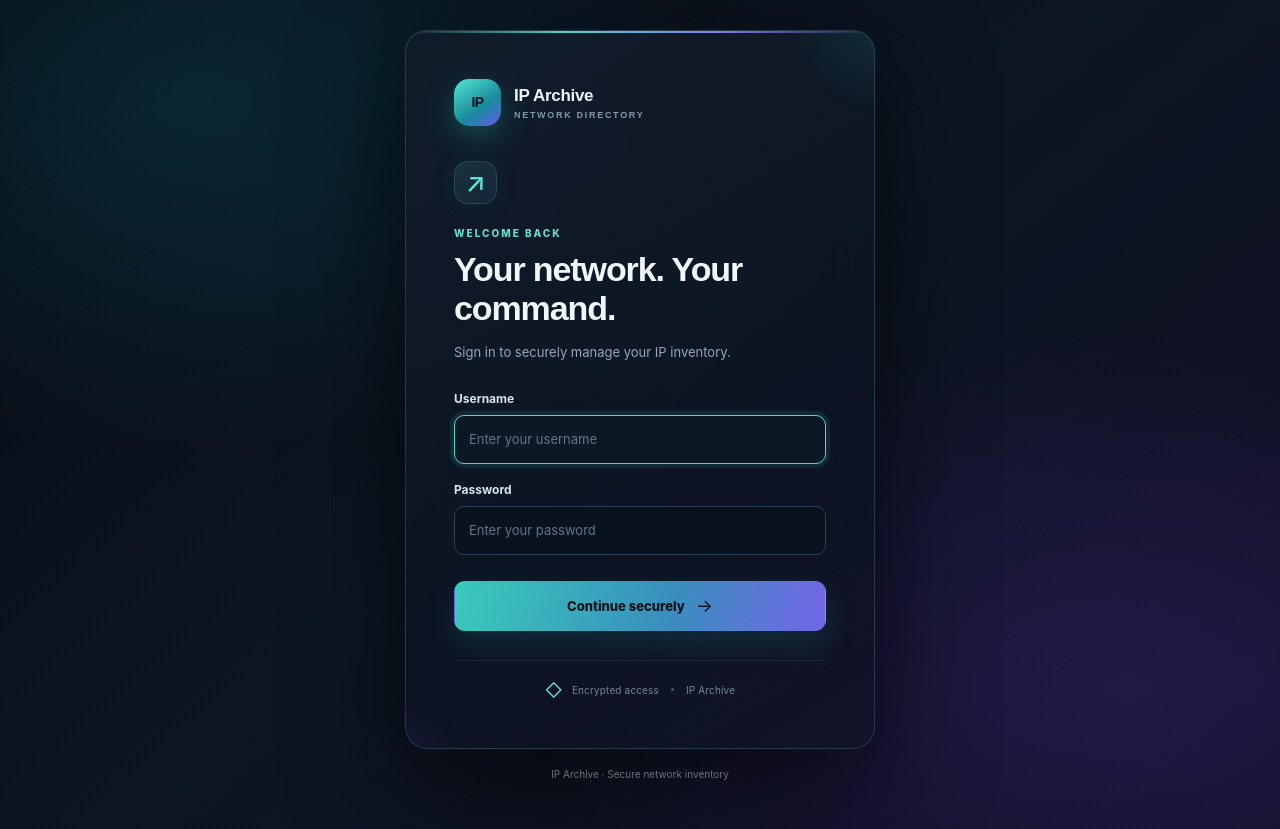
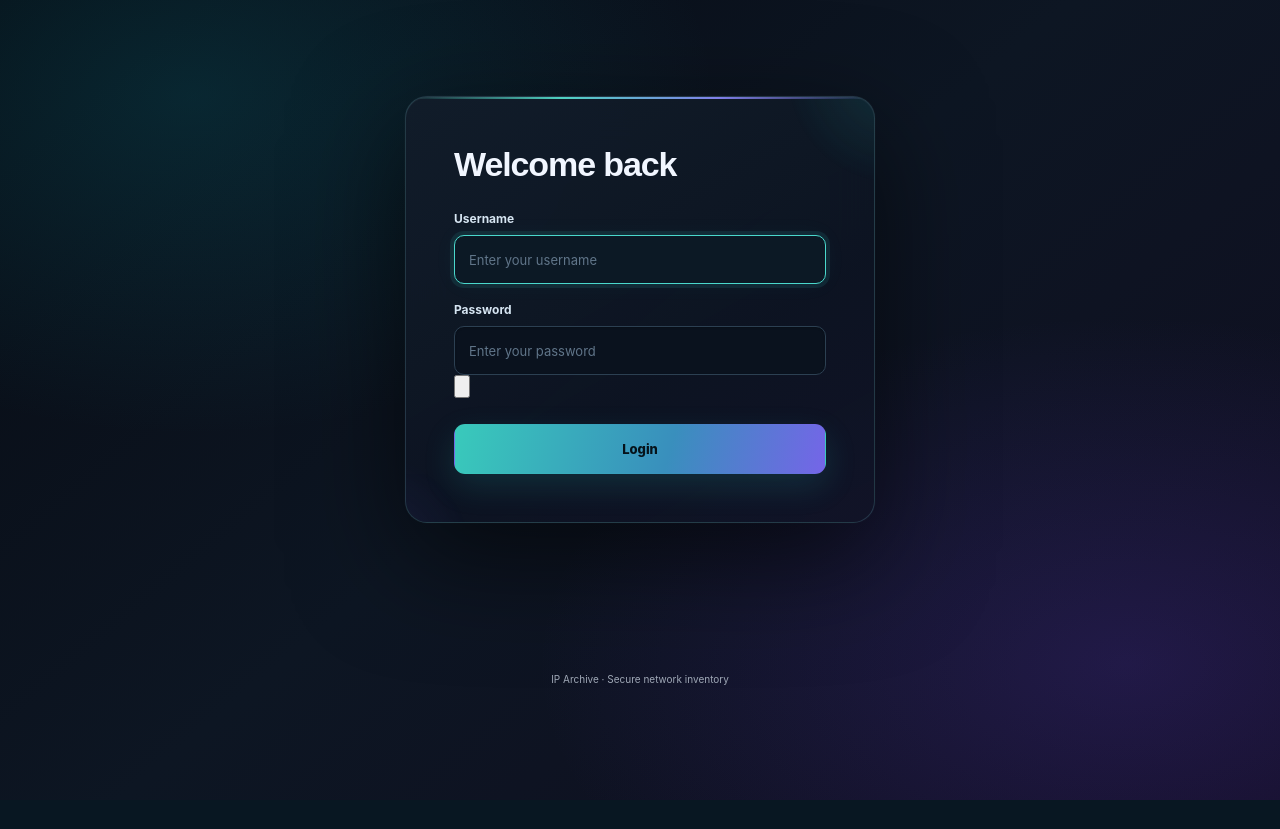
Before and after one commit to AmiRaiZo/IP-Management, a Flask app: page /login in a window 1280 px wide. After the commit the page ends 800 px from the top, so only its background shows below. Run offline with Flask 3, Linux system fonts and the light colour scheme; data that the repository does not hold is empty; parts of the project's set-up code (start-up, migrations or seed data) failed here and were passed over.

Commit message:
Simplify login and two-factor screens

```diff
--- a/templates/login.html
+++ b/templates/login.html
@@ -4,27 +4,23 @@
 {% block content %}
 <section class="login-card {% if stage == 'verify' %}verify-stage{% endif %}">
   <div class="login-orb orb-one"></div><div class="login-orb orb-two"></div>
-  <a class="login-brand" href="{{ url_for('login') }}">{% if app_settings.brand_logo|default("") %}<img class="brand-symbol login-logo brand-image" src="{{ url_for('media_file', filename=app_settings.brand_logo) }}" alt="">{% else %}<span class="brand-symbol login-logo">{{ app_settings.brand_logo_text }}</span>{% endif %}<span>{{ app_settings.brand_name }}<small>{{ app_settings.brand_subtitle }}</small></span></a>
-  <div class="login-emblem" aria-hidden="true">{% if stage == 'verify' %}⌁{% else %}↗{% endif %}</div>
+
   {% if stage == 'verify' %}
-  <p class="eyebrow login-eyebrow">STEP 02 · SECURITY CHECK</p><h1>One last step.</h1>
-  <p class="muted login-description">Enter the 6-digit code from your authenticator app to continue.</p>
+  <h1>Verification code</h1>
   <form method="post" action="{{ url_for('login', next=request.args.get('next', '')) }}" autocomplete="on">
     <input type="hidden" name="csrf_token" value="{{ csrf_token }}">
     <label for="code">Authenticator code</label><input class="login-input otp-input" id="code" name="code" inputmode="numeric" autocomplete="one-time-code" pattern="[0-9]{6}" minlength="6" maxlength="6" required autofocus placeholder="000 000">
-    <button class="btn btn-primary full login-submit" type="submit">Verify and sign in <span>→</span></button>
+    <button class="btn btn-primary full login-submit" type="submit">Verify and sign in</button>
   </form>
   <form class="back-to-password" method="get" action="{{ url_for('login') }}"><input type="hidden" name="reset" value="1"><button type="submit">← Use a different account</button></form>
   {% else %}
-  <p class="eyebrow login-eyebrow">WELCOME BACK</p><h1>{{ app_settings.login_title }}</h1>
-  <p class="muted login-description">{{ app_settings.login_subtitle }}</p>
+  <h1>Welcome back</h1>
   <form method="post" action="{{ url_for('login', next=request.args.get('next', '')) }}" autocomplete="on">
     <input type="hidden" name="csrf_token" value="{{ csrf_token }}">
     <label for="username">Username</label><input class="login-input" id="username" name="username" autocomplete="username" required maxlength="80" autofocus placeholder="Enter your username">
-    <label for="password">Password</label><input class="login-input" id="password" name="password" type="password" autocomplete="current-password" required placeholder="Enter your password">
-    <button class="btn btn-primary full login-submit" type="submit">Continue securely <span>→</span></button>
+    <label for="password">Password</label><div class="password-field"><input class="login-input" id="password" name="password" type="password" autocomplete="current-password" required placeholder="Enter your password"><button class="password-toggle" type="button" data-toggle-password="password" aria-label="Show password" title="Show password"><svg viewBox="0 0 24 24" aria-hidden="true"><path d="M2 12s3.6-7 10-7 10 7 10 7-3.6 7-10 7S2 12 2 12Z"/><circle cx="12" cy="12" r="3"/></svg></button></div>
+    <button class="btn btn-primary full login-submit" type="submit">Login</button>
   </form>
   {% endif %}
-  <div class="login-bottom"><span class="login-lock">◇</span><span>Encrypted access</span><i></i><span>IP Archive</span></div>
 </section>
 {% endblock %}
```
